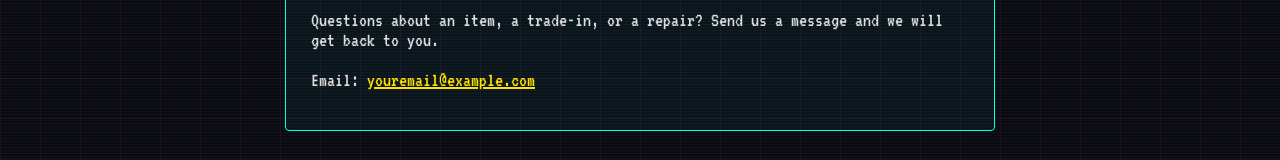
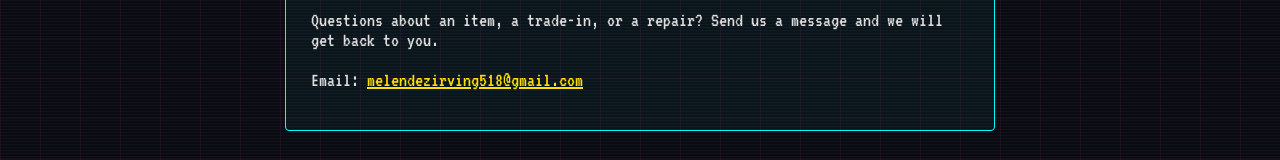
Before and after one commit to Yuukibluestar/Yuukibluestar.github.io, a plain HTML site: page contact.html in a window 1280 px wide. Shown: the part 282-442 px from the top of the page. Drawn offline with Linux system fonts and the light colour scheme.

Commit message:
Add files via upload

```diff
--- a/contact.html
+++ b/contact.html
@@ -38,7 +38,7 @@
     <section>
       <h2>&gt; CONTACT</h2>
       <p>Questions about an item, a trade-in, or a repair? Send us a message and we will get back to you.</p>
-      <p>Email: <a class="inline-link" href="mailto:youremail@example.com">youremail@example.com</a></p>
+      <p>Email: <a class="inline-link" href="mailto:melendezirving518@gmail.com">melendezirving518@gmail.com</a></p>
     </section>
 
     <section>
@@ -64,7 +64,7 @@
     <p>&copy; 2026 Pixel Futures Co. All Rights Reserved.</p>
     <p>
       <a href="https://github.com/Yuukibluestar" target="_blank">GitHub</a> |
-      <a href="mailto:youremail@example.com">Email</a> |
+      <a href="mailto:melendezirving518@gmail.com">Email</a> |
       <a href="#">LinkedIn</a>
     </p>
   </footer>
```
Also changed, not shown: about.html (+1 -1 lines), applications.html (+1 -1 lines), index.html (+1 -1 lines), inventory.html (+1 -1 lines), template.html (+1 -1 lines), trade-in.html (+1 -1 lines).
